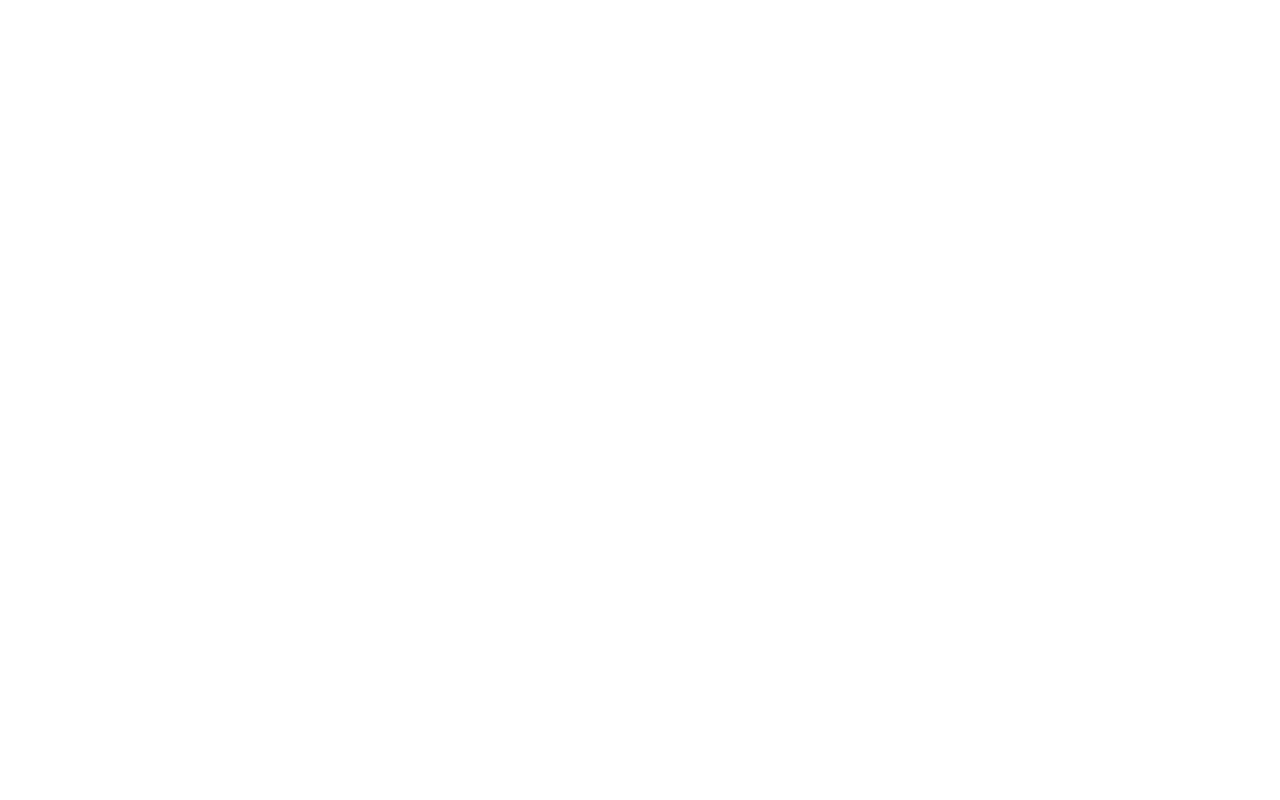
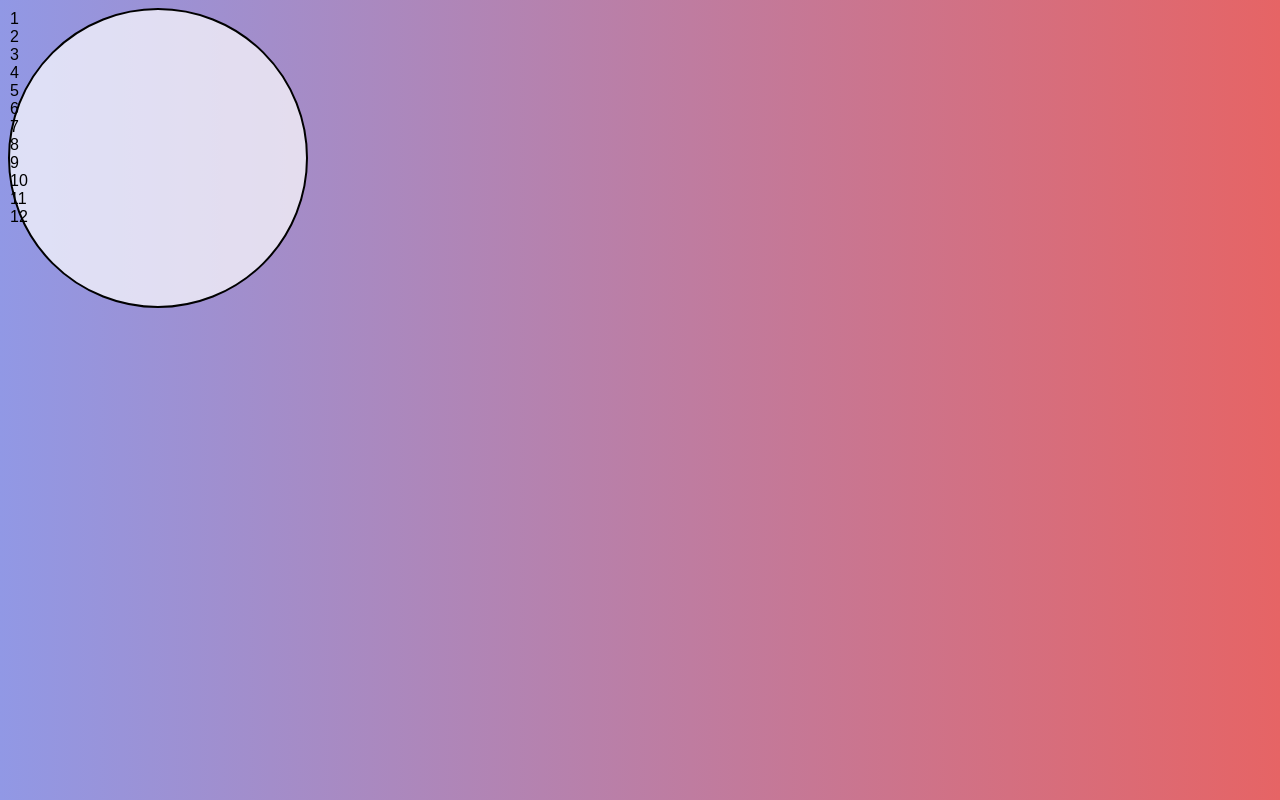
Before and after one commit to uniqcle/clock, a plain HTML site: page index.html in a window 1280 px wide. Drawn offline with Linux system fonts and the light colour scheme.

Commit message:
циферблат

```diff
--- a/index.html
+++ b/index.html
@@ -7,7 +7,24 @@
   <script defer src = "script.js"></script>
 </head>
 <body>
+    <div class="clock">
+        <div class="hand hour"></div>
+        <div class="hand minute"></div>
+        <div class="hand second"></div>
 
+        <div class="number number1">1</div>
+        <div class="number number2">2</div>
+        <div class="number number3">3</div>
+        <div class="number number4">4</div>
+        <div class="number number5">5</div>
+        <div class="number number6">6</div>
+        <div class="number number7">7</div>
+        <div class="number number8">8</div>
+        <div class="number number9">9</div>
+        <div class="number number10">10</div>
+        <div class="number number11">11</div>
+        <div class="number number12">12</div>
+    </div>
 
 </body>
 </html>
--- a/style.css
+++ b/style.css
@@ -0,0 +1,16 @@
+*, *::after, *::before{
+    box-sizing: border-box;
+    font-family: "Gotham Rounded", sans-serif;
+}
+
+body{
+    background: linear-gradient(to right, #9198e5, #e66465);
+}
+
+.clock{
+    width: 300px;
+    height: 300px;
+    border: 2px solid black;
+    background: rgba(255, 255, 255, 0.7);
+    border-radius: 50%;
+}
```
